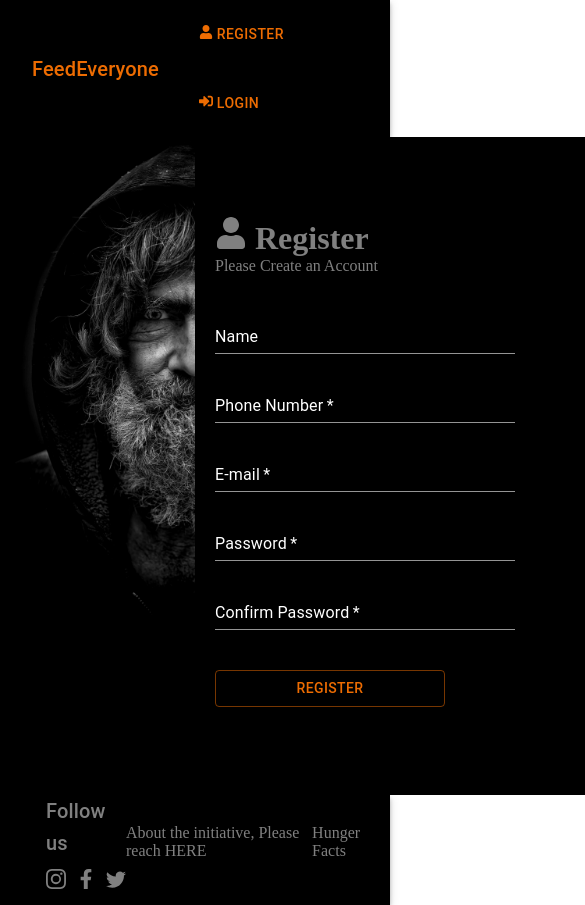
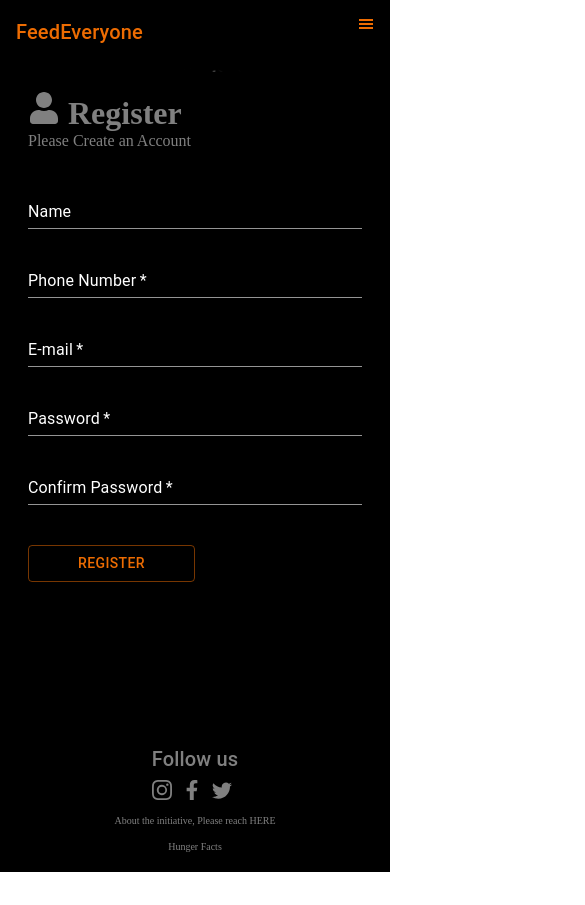
Before and after one commit to Minesh6684/MERN, a React (Create React App) app in the folder frontend/: page /register in a window 390 px wide. Shown: the top 905 px of the page, 585 px wide, since content can reach past the window. After the commit the page ends 872 px from the top, so only its background shows below. Built offline with nearby package versions, Linux system fonts and the light colour scheme.

Commit message:
Responsiveness Frontend

```diff
--- a/frontend/src/components/ActiveDonations.jsx
+++ b/frontend/src/components/ActiveDonations.jsx
@@ -7,8 +7,9 @@ import DonationItem from '../components/DonationItem'
 
 //Material UI
 import * as React from 'react';
-import Box from '@mui/material/Box';
-import Spinner from './Spinner'
+// import Box from '@mui/material/Box';
+import Spinner from './Spinner';
+import { styled } from '@mui/material/styles'
 
 
 function ActiveDonations() {
@@ -43,18 +44,33 @@ function ActiveDonations() {
       )
     }
 
+    const Root = styled('div')(({theme}) => ({
+      [theme.breakpoints.down('sm')]: {
+        width: '90%',
+        margin: '0 auto'
+      },
+      [theme.breakpoints.up('sm')]: {
+        width: '60%',
+        margin: '0 auto'
+
+      },
+      [theme.breakpoints.up('md')]: {
+        width: '50%',
+        marginLeft: '50%'
+      },
+    }))
+
   return (
-    <Box item xs={6} spacing={2} sx={{
+    <Root item xs={6} spacing={2} sx={{
       minHeight: '78vh',
       maxHeight: '78vh',
       overflow: 'scroll',
-      marginLeft: '50%'
     }}>
       <h1>Active Donations</h1>
       {activeDonations.map((donation) => (
       <DonationItem key={donation._id} donation={donation}/>
       ))}
-    </Box>
+    </Root>
   )
 }
 
--- a/frontend/src/components/AllActiveDonations.jsx
+++ b/frontend/src/components/AllActiveDonations.jsx
@@ -8,7 +8,7 @@ import Spinner from './Spinner'
 
 
 // Material UI
-import { Box } from '@mui/system'
+import { styled } from '@mui/material/styles'
 
 function AllActiveDonations() {
     const navigate = useNavigate()
@@ -39,8 +39,24 @@ function AllActiveDonations() {
           <Spinner/>
         )
       }
+
+    const Root = styled('div')(({theme}) => ({
+      [theme.breakpoints.down('sm')]: {
+        width: '90%',
+        margin: '0 auto'
+      },
+      [theme.breakpoints.up('sm')]: {
+        width: '60%',
+        margin: '0 auto'
+
+      },
+      [theme.breakpoints.up('md')]: {
+        width: '50%',
+        marginLeft: '50%'
+      },
+    }))
     return (
-    <Box item xs={6} spacing={2} sx={{
+    <Root item xs={6} spacing={2} sx={{
       minHeight: '78vh',
       maxHeight: '78vh',
       overflow: 'scroll',
@@ -50,7 +66,7 @@ function AllActiveDonations() {
           {allDonations.map((donation) =>
             <DonationCard key={donation._id} donation={donation}/>
         )}
-    </Box>
+    </Root>
   )
 }
 
--- a/frontend/src/components/Footer.jsx
+++ b/frontend/src/components/Footer.jsx
@@ -2,41 +2,50 @@
 import {BsInstagram} from 'react-icons/bs'
 import {FaFacebookF} from 'react-icons/fa'
 import {BsTwitter} from 'react-icons/bs'
-// import {Link} from 'react-router-dom'
 
 //MATERIAL UI
 import * as React from 'react';
-import AppBar from '@mui/material/AppBar';
-import Box from '@mui/material/Box';
-import Toolbar from '@mui/material/Toolbar';
 import Typography from '@mui/material/Typography';
+import { styled } from '@mui/material/styles';
 
 //Component
 const Footer = () => {
+    const Root = styled('div')(({ theme }) => ({
+        [theme.breakpoints.down('sm')]: {
+            display: 'flex',
+            flexDirection: 'column',
+            justifyContent: 'space-around',
+            alignItems: 'center',
+            padding: '5px',
+            fontSize: '10px'
+        },
+        [theme.breakpoints.up('sm')]: {
+            display: 'flex',
+            justifyContent: 'space-around'
+        },
+        [theme.breakpoints.up('lg')]: {
+        },
+      }));
+
   return (
-
-    <Box sx={{ flexGrow: 1 }}>
-        <AppBar position="static" sx={{height: 110, backgroundColor: 'black'}}>
-            <Toolbar>
-                <Typography variant="h6" component="div" sx={{ flexGrow: 1, marginLeft: '30px', color: 'grey'}}>
-                    <Typography variant="" component="p" sx={{ flexGrow: 1, marginBottom: '10px'}}>
+    <Root sx={{backgroundColor: 'black', minHeight: '15vh', padding: '30px'}}>
+        <Typography variant="h6" component="div" sx={{ flexGrow: 1, color: 'grey', margin: '0 40px 15px 40px'}}>
+            <Typography variant="" component="p" sx={{ flexGrow: 1, marginBottom: '5px'}}>
                 Follow us
             </Typography>
-                    <Typography variant="" component="div" sx={{ flexGrow: 1, display: 'flex', justifyContent: 'space-between', width: '80px' }}>
+            <Typography variant="" component="div" sx={{ flexGrow: 1, display: 'flex', justifyContent: 'space-between', width: '80px'}}>
                 <BsInstagram />
                 <FaFacebookF />
                 <BsTwitter />
             </Typography>
         </Typography>
-                <Typography variant="" component="p" sx={{ flexGrow: 1, color: 'grey'}}>
+        <Typography variant="" component="p" sx={{ flexGrow: 1, color: 'grey', margin: '0 40px 15px 40px'}}>
             About the initiative, Please reach <a href="mailto:minesh9174@gmail.com" style={{color: 'grey', textDecoration: 'none'}}>HERE</a>
         </Typography>
-                <a href='https://www.who.int/news/item/06-07-2022-un-report--global-hunger-numbers-rose-to-as-many-as-828-million-in-2021#:~:text=(1)%20It%20is%20estimated%20that,affected%20by%20hunger%20in%202021.' target='_blank' rel='noreferrer' style={{color: 'grey', textDecoration: 'none'}}>
+        <a href='https://www.who.int/news/item/06-07-2022-un-report--global-hunger-numbers-rose-to-as-many-as-828-million-in-2021#:~:text=(1)%20It%20is%20estimated%20that,affected%20by%20hunger%20in%202021.' target='_blank' rel='noreferrer' style={{color: 'grey', textDecoration: 'none', margin: '0 40px 15px 40px'}}>
             Hunger Facts
         </a>
-            </Toolbar>
-        </AppBar>
-    </Box>
+    </Root>
   )
 }
 
--- a/frontend/src/components/Header.jsx
+++ b/frontend/src/components/Header.jsx
@@ -1,18 +1,22 @@
 import { FaSignInAlt, FaSignOutAlt, FaUser } from 'react-icons/fa'
+import { GiHamburgerMenu } from 'react-icons/gi'
 import { Link, useNavigate } from 'react-router-dom'
 import { useSelector, useDispatch } from 'react-redux'
 import { logout, reset } from '../features/auth/authSlice'
+import {useState} from 'react'
 
 
 // Material UI
 import * as React from 'react';
-import AppBar from '@mui/material/AppBar';
+// import AppBar from '@mui/material/AppBar';
 import Box from '@mui/material/Box';
-import Toolbar from '@mui/material/Toolbar';
+// import Toolbar from '@mui/material/Toolbar';
 import Typography from '@mui/material/Typography';
 import Button from '@mui/material/Button';
+import { styled } from '@mui/material/styles'
 
 function Header () {
+    const [ham, setHam] = useState(false)
     const { user } = useSelector((state) => state.auth)
     const dispatch = useDispatch()
     const navigate = useNavigate()
@@ -26,35 +30,65 @@ function Header () {
     const linkStyle = {
       margin: "1rem",
       textDecoration: "none",
-      color: '#ed6c02'
+      color: '#ed6c02',
     };
 
+    const hamLinkStyle = {
+        margin: '0.5rem 0.5rem 0 0.5rem',
+        textDecoration: "none",
+      color: '#ed6c02',
+    }
+
+    const Root = styled('div')(({ theme }) => ({
+        [theme.breakpoints.down('sm')]: {
+            display: 'flex'
+        },
+        [theme.breakpoints.up('sm')]: {
+            display: 'flex'
+        },
+        [theme.breakpoints.up('md')]: {
+            display: 'flex'
+        },
+      }));
+
     return (
-        <Box sx={{ flexGrow: 1 }}>
-            <AppBar position="static" sx={{backgroundColor: 'black'}}>
-                <Toolbar>
+        <Root sx={{ flexGrow: 1, backgroundColor: 'black' }}>
             <Typography variant="h6" component="div" sx={{ flexGrow: 1}}  style={linkStyle}>
                 FeedEveryone
             </Typography>
             {user
             ? (
             <Box>
-                        <Button color="warning" onClick={LogOut}><FaSignOutAlt /> Logout</Button>
-                        <Button><Link to='/active_donations' style={linkStyle}>Active Donations</Link></Button>
-                        <Button><Link to='/completed_donations' style={linkStyle}>History</Link></Button>
-                        <Button><Link to='/all_active_donations' style={linkStyle}>All ActiveDonations</Link></Button>
-                        <Button><Link to='/' style={linkStyle}>Home</Link></Button>
+                <Box sx={{display: {xs: 'inline', sm: 'inline', md: 'none' }}}>
+                    <GiHamburgerMenu style={linkStyle} onClick={()=>setHam(!ham)}/>
+                    {ham && <Box sx={{display: 'flex', flexDirection: 'column', alignItems: 'flex-end', justifyContent: 'center', border: '1px solid #ed6c02', borderRadius: '5px', position: 'absolute', right: '20px', backgroundColor: 'black', zIndex: 3}}>
+                        <Button color="warning" onClick={LogOut} style={hamLinkStyle}><FaSignOutAlt /> Logout</Button>
+                        <Button onClick={()=>setHam(!ham)}><Link to='/active_donations' style={hamLinkStyle}>Active Donations</Link></Button>
+                        <Button onClick={()=>setHam(!ham)}><Link to='/completed_donations' style={hamLinkStyle}>History</Link></Button>
+                        <Button onClick={()=>setHam(!ham)}><Link to='/all_active_donations' style={hamLinkStyle}>All ActiveDonations</Link></Button>
+                        <Button onClick={()=>setHam(!ham)}><Link to='/' style={hamLinkStyle}>Home</Link></Button>
+                    </Box>}
+                </Box>
+                <Button sx={{display: {xs: 'none', sm: 'none', md: 'inline' }}} color="warning" onClick={LogOut}><FaSignOutAlt /> Logout</Button>
+                <Button sx={{display: {xs: 'none', sm: 'none', md: 'inline' }}}><Link to='/active_donations' style={linkStyle}>Active Donations</Link></Button>
+                <Button sx={{display: {xs: 'none', sm: 'none', md: 'inline' }}}><Link to='/completed_donations' style={linkStyle}>History</Link></Button>
+                <Button sx={{display: {xs: 'none', sm: 'none', md: 'inline' }}}><Link to='/all_active_donations' style={linkStyle}>All ActiveDonations</Link></Button>
+                <Button sx={{display: {xs: 'none', sm: 'none', md: 'inline' }}}><Link to='/' style={linkStyle}>Home</Link></Button>
             </Box>
             )
-
             : (
             <Box>
-                        <Button color="warning"><Link to='/register' style={linkStyle}> <FaUser/> Register</Link></Button>
-                        <Button color="warning"><Link to='/login' style={linkStyle}> <FaSignInAlt/> Login</Link></Button>
+                <Box sx={{display: {xs: 'inline', sm: 'none', md: 'none' }}}>
+                    <GiHamburgerMenu style={linkStyle} onClick={()=>setHam(!ham)}/>
+                    {ham && <Box sx={{display: 'flex', flexDirection: 'column', alignItems: 'flex-end', justifyContent: 'center', border: '1px solid #ed6c02', borderRadius: '5px', position: 'absolute', right: '20px', backgroundColor: 'black'}}>
+                        <Button color="warning" onClick={()=>setHam(!ham)}><Link to='/register' style={hamLinkStyle}> <FaUser/> Register</Link></Button>
+                        <Button color="warning" onClick={()=>setHam(!ham)}><Link to='/login' style={hamLinkStyle}> <FaSignInAlt/> Login</Link></Button>
+                    </Box>}
+                </Box>
+                <Button color="warning" sx={{display: {xs: 'none', sm: 'inline', md: 'inline' }}}><Link to='/register' style={linkStyle}> <FaUser/> Register</Link></Button>
+                <Button color="warning" sx={{display: {xs: 'none', sm: 'inline', md: 'inline' }}}><Link to='/login' style={linkStyle}> <FaSignInAlt/> Login</Link></Button>
             </Box>)}
-                </Toolbar>
-            </AppBar>
-        </Box>
+        </Root>
     )
 }
 
--- a/frontend/src/components/Spinner.jsx
+++ b/frontend/src/components/Spinner.jsx
@@ -1,12 +1,30 @@
 import ClipLoader from "react-spinners/ClipLoader";
+import { styled } from '@mui/material/styles'
 
 function Spinner() {
     let color = 'orange'
     let loading = true
+
+    const Root = styled('div')(({theme}) => ({
+      [theme.breakpoints.down('sm')]: {
+        width: '90%',
+        margin: '0 auto'
+      },
+      [theme.breakpoints.up('sm')]: {
+        width: '60%',
+        margin: '0 auto'
+
+      },
+      [theme.breakpoints.up('md')]: {
+        width: '50%',
+        marginLeft: '50%'
+      },
+    }))
+
+
     return (
-      <div className="sweet-loading" style={{width: 500,
+      <Root className="sweet-loading" style={{width: 500,
       height: 530,
-      marginLeft: '50%',
       padding: '20px',
       display: 'flex',
       flexDirection: 'column',
@@ -21,7 +39,7 @@ function Spinner() {
           aria-label="Loading Spinner"
           data-testid="loader"
         />
-      </div>
+      </Root>
     );
 }
 
--- a/frontend/src/pages/Dashboard.jsx
+++ b/frontend/src/pages/Dashboard.jsx
@@ -8,7 +8,7 @@ import Spinner from '../components/Spinner'
 //Material UI
 import * as React from 'react';
 import { styled } from '@mui/material/styles';
-import Box from '@mui/material/Box';
+// import Box from '@mui/material/Box';
 import Grid from '@mui/material/Grid';
 import Paper from '@mui/material/Paper';
 
@@ -51,14 +51,25 @@ function Dashboard() {
       <Spinner/>
     )
   }
+  const Root = styled('div')(({theme}) => ({
+    [theme.breakpoints.down('sm')]: {
+      width: '90%',
+      margin: '0 auto'
+    },
+    [theme.breakpoints.up('sm')]: {
+      width: '60%',
+      margin: '0 auto'
 
+    },
+    [theme.breakpoints.up('md')]: {
+      width: '50%',
+      marginLeft: '50%'
+    },
+  }))
 
   return (
-    <Box sx={{ flexGrow: 1,
-      width: 500,
-      height: 530,
+    <Root sx={{ flexGrow: 1,
       backgroundColor: 'black',
-      marginLeft: '50%',
       padding: '20px',
       display: 'flex',
       flexDirection: 'column',
@@ -72,7 +83,7 @@ function Dashboard() {
           </Item>
         </Grid>
       </Grid>
-    </Box>
+    </Root>
   )
 }
 
--- a/frontend/src/pages/Login.jsx
+++ b/frontend/src/pages/Login.jsx
@@ -11,6 +11,7 @@ import * as React from 'react';
 import Button from '@mui/material/Button';
 import Box from '@mui/material/Box'
 import { TextField } from '@mui/material'
+import { styled } from '@mui/material/styles';
 
 function Login () {
 
@@ -58,12 +59,25 @@ function Login () {
         return <h1>Loading....</h1>
     }
 
+    const Root = styled('div')(({ theme }) => ({
+        padding: theme.spacing(1),
+        [theme.breakpoints.down('sm')]: {
+            width: '80%'
+        },
+        [theme.breakpoints.up('sm')]: {
+            marginLeft: '50%',
+            width: 300
+        },
+        [theme.breakpoints.up('lg')]: {
+        },
+      }));
+
     return (
+        <Root>
         <Box
-            sx={{ width: 500,
+            sx={{ width: '100%',
                 height: 530,
                 backgroundColor: 'black',
-                marginLeft: '50%',
                 padding: '20px',
                 display: 'flex',
                 flexDirection: 'column',
@@ -93,11 +107,11 @@ function Login () {
                         style: { color: '#fff' },
                     }}
                     sx={{
-                        width: 300,
+                        width: '100%',
                         margin: '10px auto',
                         input: {
                             color: "#ed6c02",
-                            borderBottom: "1px solid #ffffff",
+                            borderBottom: "1px solid #ffffff"
                         },
                     }}
                     />
@@ -115,7 +129,7 @@ function Login () {
                         style: { color: '#fff' },
                     }}
                     sx={{
-                        width: 300,
+                        width: '100%',
                         margin: '10px auto',
                         color: 'orange',
                         input: {
@@ -138,6 +152,7 @@ function Login () {
                 </div>
             </Box>
         </Box>
+        </Root>
     )
 }
 
--- a/frontend/src/pages/Register.jsx
+++ b/frontend/src/pages/Register.jsx
@@ -4,6 +4,7 @@ import { useNavigate } from 'react-router-dom'
 import { toast } from 'react-toastify'
 import { FaUser } from 'react-icons/fa'
 import { register, reset } from '../features/auth/authSlice'
+import { styled } from '@mui/material/styles'
 
 // MATERIAL UI
 import * as React from 'react';
@@ -67,13 +68,24 @@ function Register() {
     }
   }
 
+  const Root = styled('div')(({ theme }) => ({
+    padding: theme.spacing(1),
+    [theme.breakpoints.down('sm')]: {
+    },
+    [theme.breakpoints.up('sm')]: {
+        marginLeft: '50%',
+        width: 300
+    },
+    [theme.breakpoints.up('lg')]: {
+    },
+  }));
+
   return (
+    <Root>
     <Box
       sx={{
-          width: 500,
-          height: 530,
+          width: '100%',
           backgroundColor: 'black',
-          marginLeft: '50%',
           padding: '20px',
           display: 'flex',
           flexDirection: 'column',
@@ -81,7 +93,7 @@ function Register() {
           minHeight: '78vh'
         }}
     >
-      <Box sx={{marginTop: '60px'}}>
+      <Box>
         <h1>
           <FaUser /> Register
         </h1>
@@ -97,7 +109,7 @@ function Register() {
             name='name' value={name} onChange={onChange}
             variant="standard"
             sx={{
-              width: 300,
+              width: '100%',
               margin: '10px auto',
               color: 'orange',
               input: {
@@ -118,7 +130,7 @@ function Register() {
             name='phone' value={phone} onChange={onChange}
             variant="standard"
             sx={{
-              width: 300,
+              width: '100%',
               margin: '10px auto',
               color: 'orange',
               input: {
@@ -141,7 +153,7 @@ function Register() {
             name='email' value={email} onChange={onChange}
             variant="standard"
             sx={{
-              width: 300,
+              width: '100%',
               margin: '10px auto',
               color: 'orange',
               input: {
@@ -164,7 +176,7 @@ function Register() {
             name='password' value={password} onChange={onChange}
             variant="standard"
             sx={{
-              width: 300,
+              width: '100%',
               margin: '10px auto',
               color: 'orange',
               input: {
@@ -187,7 +199,7 @@ function Register() {
             name='password2' value={password2} onChange={onChange}
             variant="standard"
             sx={{
-              width: 300,
+              width: '100%',
               margin: '10px auto',
               color: 'orange',
               input: {
@@ -215,6 +227,7 @@ function Register() {
         </div>
       </Box>
     </Box>
+    </Root>
   )
 }
 
```
Lines whose indentation alone changed are shown as unchanged.
